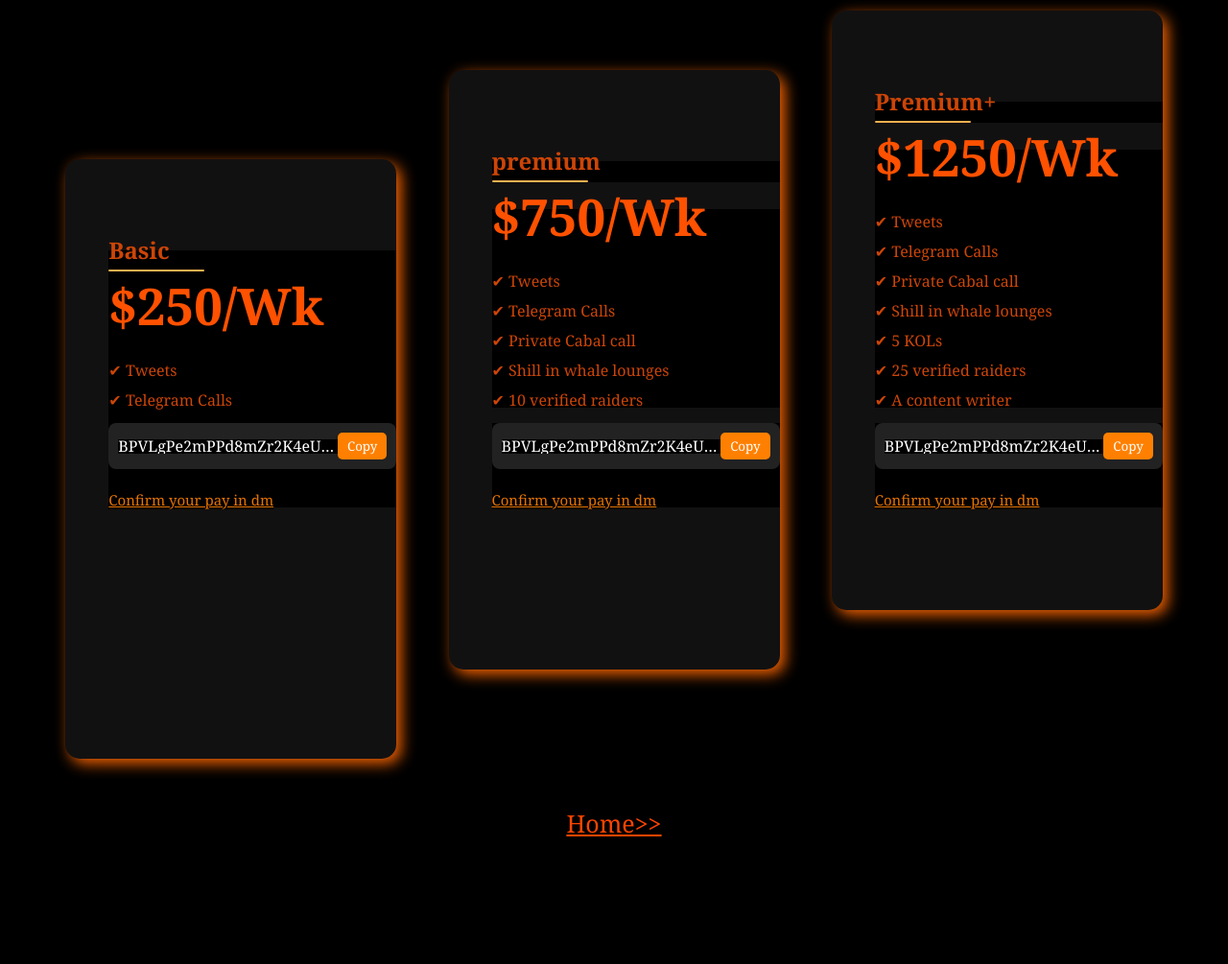
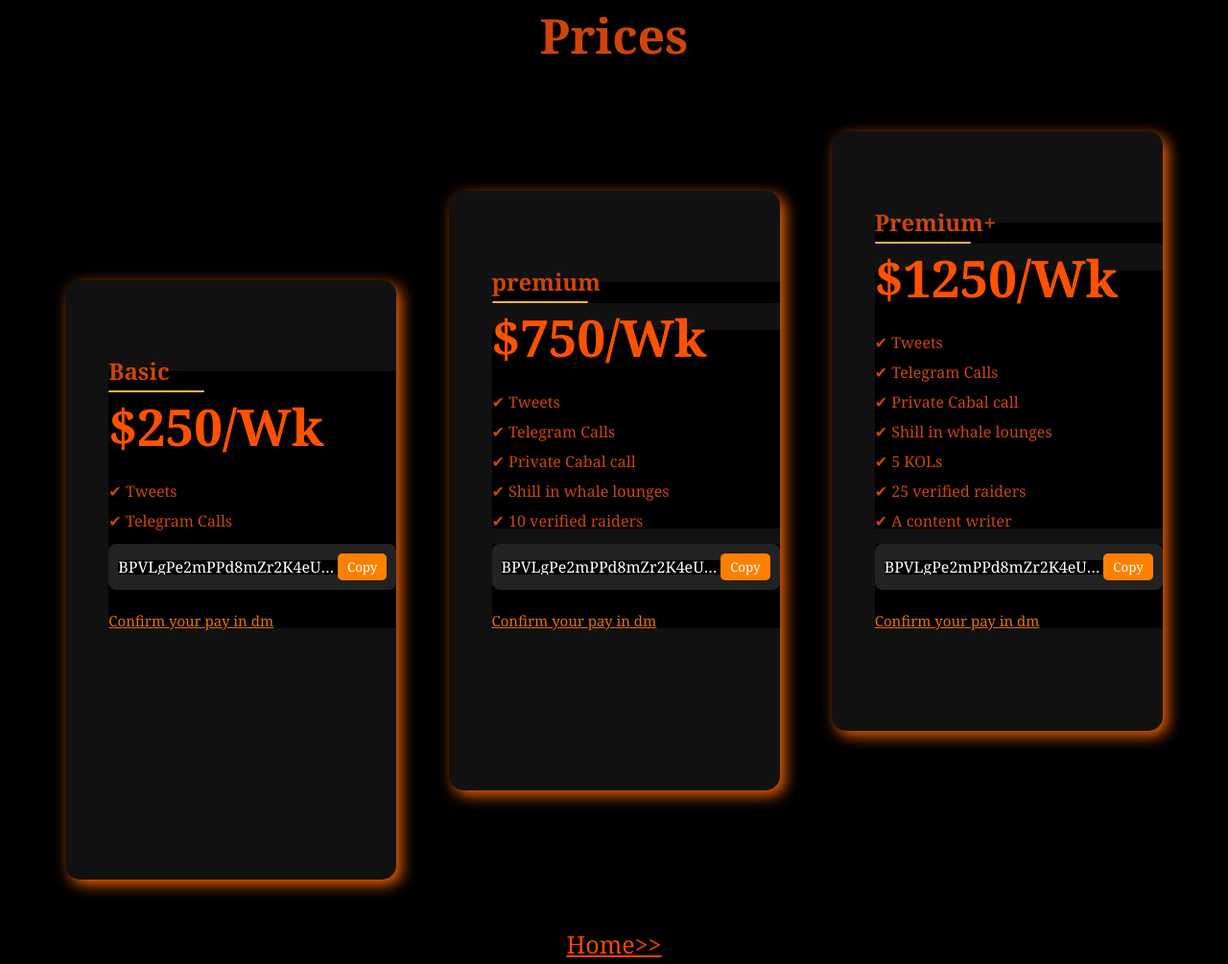
Before and after one commit to oddemmy/addictonchain, a plain HTML site: page cards.html in a window 1280 px wide. Shown: the part 335-1340 px from the top of the page at 96% size. Before the commit the page ends 1235 px from the top, so only its background shows below. Drawn offline with Linux system fonts and the light colour scheme.

Commit message:
Update cards.html

```diff
--- a/cards.html
+++ b/cards.html
@@ -3,7 +3,132 @@
 <head>
     <meta charset="UTF-8">
     <meta name="viewport" content="width=device-width, initial-scale=1.0">
+    <title>Market<!DOCTYPE html>
+<html lang="en">
+<head>
+    <meta charset="UTF-8">
+    <meta name="viewport" content="width=device-width, initial-scale=1.0">
     <title>Marketing Plans</title>
+    <link rel="stylesheet" href="style.css">
+
+</head>
+<body>
+
+
+    <div class="welcome-text" style="color: #cd4507; text-align: center;">
+       <h1 class="h-txt">Welcome To Addict's Marketing</h1>
+       <p class="b-txt">These Plan's are the best plans to take your project to the moon</p>
+       <p class="b-txt">You can pick the plan that best suits your project below, <br> make payment by copying my wallet address below and proceed to the the link below <br> my address for your payment confirmation.</p>
+    </div>
+
+    <section class="prices">
+        <h1 class="h-txt" style="color: #cd4507; text-align: center; font-weight: 800;">Prices</h1>
+        <div class="price-card-con">
+            <div class="price-card">
+                <div class="price-card-child">
+                    <div class="plan-hd">
+                        <h1>Basic</h1>
+                       <div class="line"></div>
+                    </div>
+
+                    <div class="plan-bd">
+                        <p class="price">$250/Wk</p>
+                        <p>✔ Tweets</p>
+                        <p>✔ Telegram Calls</p>
+                    </div>
+
+                    <div class="pay">
+                        <div class="wallet-container">
+                            <span class="wallet-address" id="wallet">BPVLgPe2mPPd8mZr2K4eUDnzdGopb371n3hCU6JB9gTd</span>
+                            <button class="copy-btn" onclick="copyWallet()">Copy</button>
+                        </div>
+                        <div class="confirm">
+                            <a href="https://t.me/addictonchain" class="confirm" target="_blank">Confirm your pay in dm</a>
+                        </div>
+                    </div>
+                </div>
+
+            </div>
+
+
+            <div class="price-card">
+                <div class="plan-hd">
+                    <h1>premium</h1>
+                   <div class="line"></div>
+                </div>
+
+                <div class="plan-bd">
+                    <p class="price">$750/Wk</p>
+                    <p>✔ Tweets</p>
+                    <p>✔ Telegram Calls</p>
+                    <p>✔ Private Cabal call</p>
+                    <p>✔ Shill in whale lounges</p>
+                    <p>✔ 10 verified raiders</p>
+                </div>
+
+                <div class="pay">
+                    <div class="wallet-container">
+                        <span class="wallet-address" id="wallet">BPVLgPe2mPPd8mZr2K4eUDnzdGopb371n3hCU6JB9gTd</span>
+                        <button class="copy-btn" onclick="copyWallet()">Copy</button>
+                    </div>
+                    <div class="confirm">
+                        <a href="https://t.me/addictonchain" class="confirm" target="_blank">Confirm your pay in dm</a>
+                    </div>
+                </div>
+            </div>
+
+
+            <div class="price-card">
+                <div class="plan-hd">
+                    <h1>Premium+</h1>
+                   <div class="line"></div>
+                </div>
+
+                <div class="plan-bd">
+                    <p class="price">$1250/Wk</p>
+                    <p>✔ Tweets</p>
+                    <p>✔ Telegram Calls</p>
+                    <p>✔ Private Cabal call</p>
+                    <p>✔ Shill in whale lounges</p>
+                    <p>✔ 5 KOLs</p>
+                    <p>✔ 25 verified raiders</p>
+                    <p>✔ A content writer</p>
+                </div>
+
+                <div class="pay">
+                    <div class="wallet-container">
+                        <span class="wallet-address" id="wallet">BPVLgPe2mPPd8mZr2K4eUDnzdGopb371n3hCU6JB9gTd</span>
+                        <button class="copy-btn" onclick="copyWallet()">Copy</button>
+                    </div>
+                    <div class="confirm">
+                        <a href="https://t.me/addictonchain" class="confirm" target="_blank">Confirm your pay in dm</a>
+                    </div>
+                </div>
+            </div>
+        </div>
+    </section>
+    <div class="back-home" style="text-align: center; margin: 25px;">
+        <a href="index.html" style="font-size: 25px; color: orangered;">Home>></a>
+    </div>
+
+    <script>
+        function copyWallet() {
+            const walletText = document.getElementById("wallet").innerText;
+            const tempInput = document.createElement("textarea");
+            tempInput.value = walletText;
+            document.body.appendChild(tempInput);
+            tempInput.select();
+            document.execCommand("copy");  // Fallback method for older browsers
+            document.body.removeChild(tempInput);
+
+            const button = document.querySelectorAll(".copy-btn");
+            button.innerText = "Copied!";
+            setTimeout(() => button.innerText = "Copy", 2000);
+        }
+    </script>
+
+</body>
+</html>ing Plans</title>
     <link rel="stylesheet" href="style.css">
 
 </head>
```
